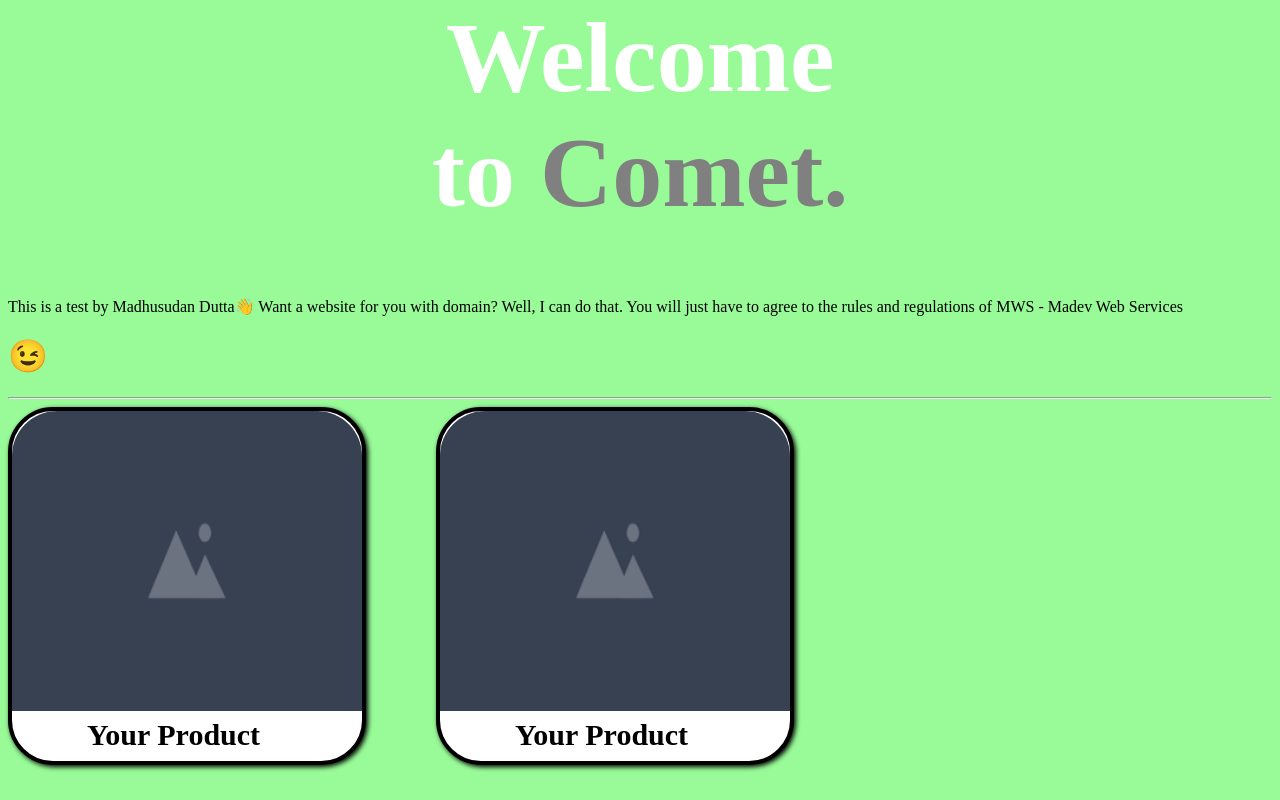
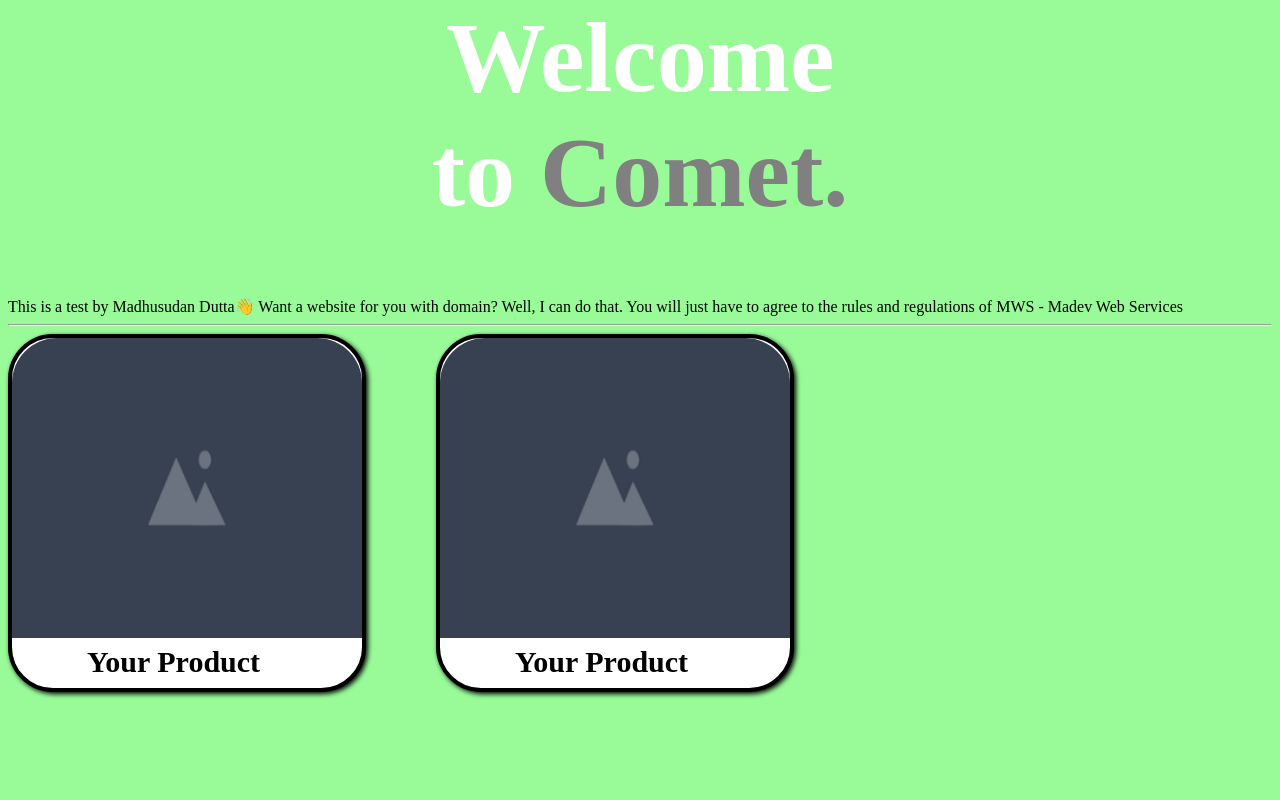
Before and after one commit to Madhusudan-droid/MWS, a plain HTML site: page index.html in a window 1280 px wide. Drawn offline with Linux system fonts and the light colour scheme.

Commit message:
Update index.html

```diff
--- a/index.html
+++ b/index.html
@@ -14,7 +14,6 @@
   This is a test by Madhusudan Dutta👋
   Want a website for you with domain? Well, I can do that.
   You will just have to agree to the rules and regulations of MWS - Madev Web Services
-  <h1>😉</h1>
   <hr>
   <div class="yourProduct1">
     <img src="example.png" id="img1">
```
